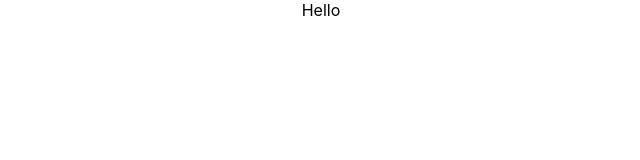
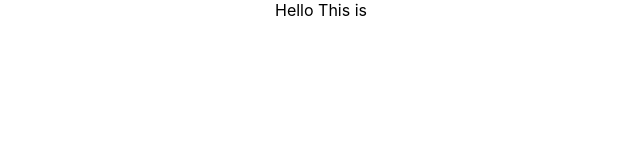
Before and after one commit to marcussteel/checkforpicnic, a React (Create React App) app: page / in a window 1280 px wide. Shown: the top 160 px of the page, without its empty margins (319-959 px from the left). Built offline with nearby package versions, Linux system fonts and the light colour scheme.

Commit message:
react deployed

```diff
--- a/src/App.js
+++ b/src/App.js
@@ -4,7 +4,7 @@ import './App.css';
 function App() {
   return (
     <div className="App">
-Hello
+Hello This is
     </div>
   );
 }
```
